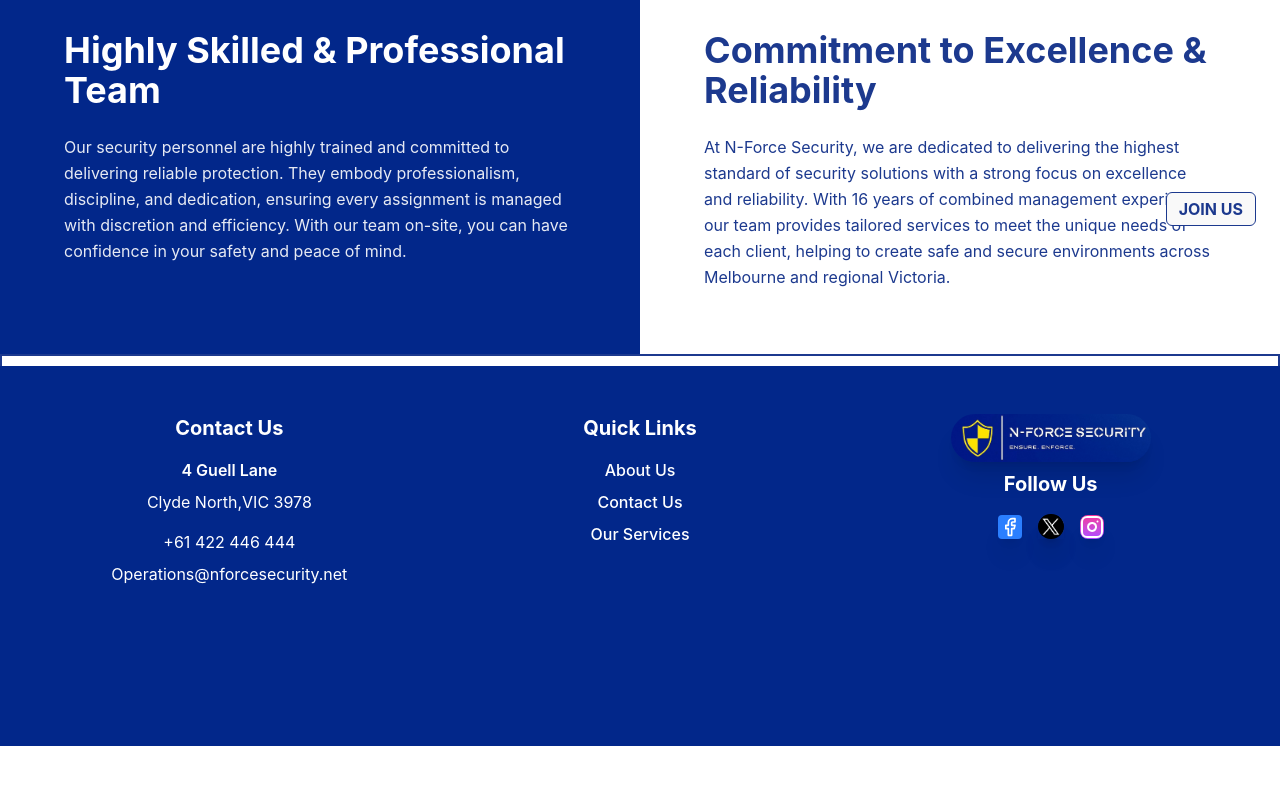
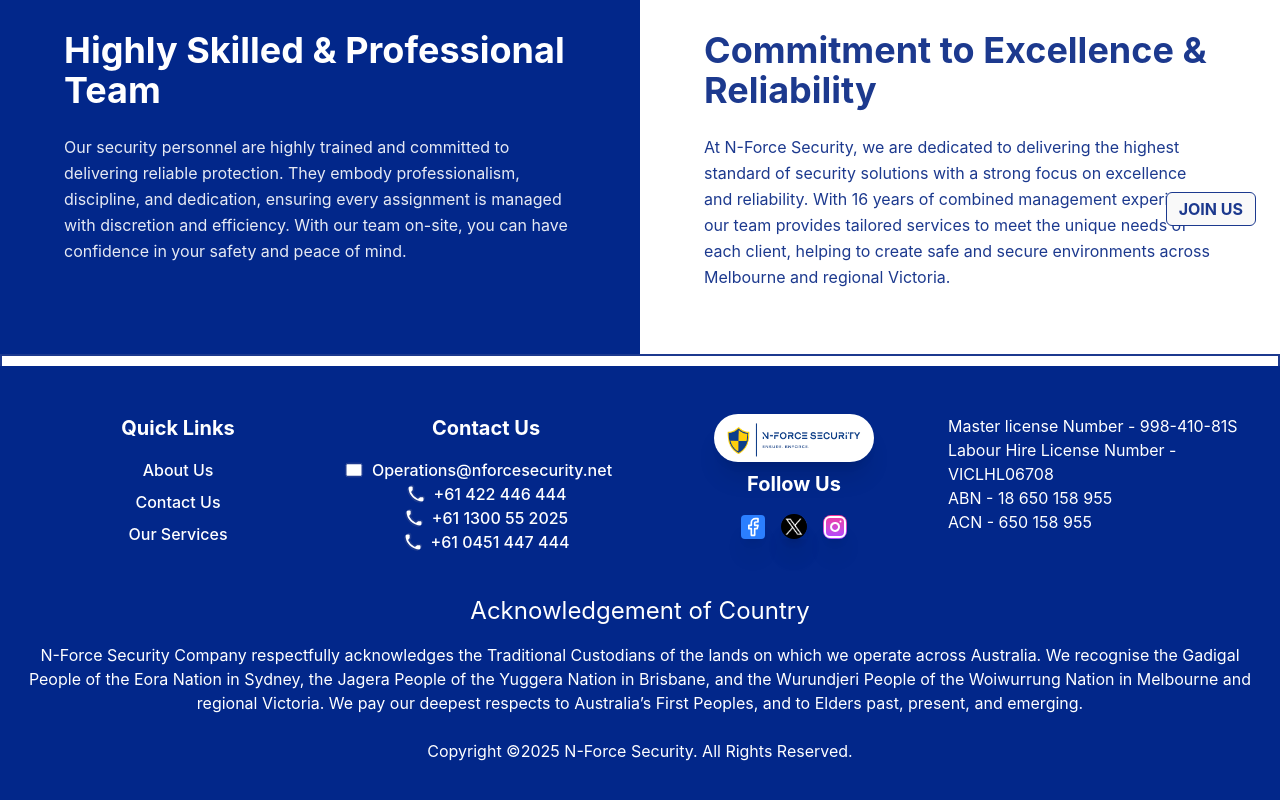
Before and after one commit to mynkbis/security, a React (Vite) app: page / in a window 1280 px wide. Shown: the part 558-1358 px from the top of the page. Before the commit the page ends 1304 px from the top, so only its background shows below. Built offline with nearby package versions, Linux system fonts and the light colour scheme.

Commit message:
footer changed

```diff
--- a/src/component/Footer.jsx
+++ b/src/component/Footer.jsx
@@ -1,31 +1,26 @@
-
-import { Twitter, FacebookIcon, InstagramIcon, LucideLinkedin, X } from "lucide-react"
-import { Link } from "react-router-dom"
-import logo from "../assets/logo.jpeg"
-import QuoteModal from "./Modal/Joinus"
-import { useState } from "react"
-import twitterLogo from "../assets/twitter.png"
+import {
+  Twitter,
+  FacebookIcon,
+  InstagramIcon,
+  LucideLinkedin,
+  X,
+  Phone,
+  Mail,
+} from "lucide-react";
+import { Link } from "react-router-dom";
+import logo from "../assets/logo1.png";
+import QuoteModal from "./Modal/Joinus";
+import { useState } from "react";
+import twitterLogo from "../assets/twitter.png";
 export default function Footer() {
-   const [show, setShow]=useState(false)
-    const handleJoin=()=>{
-      setShow(!show)
-    }
+  const [show, setShow] = useState(false);
+  const handleJoin = () => {
+    setShow(!show);
+  };
   return (
     <footer className=" w-full  flex justify-center bg-[#02278a] text-white py-12 px-4 md:px-6 pb-40">
       <div className=" max-w-7xl flex flex-wrap justify-center w-full">
-        {/* Left Column */}
-        <div className="w-full md:w-1/3 mb-8 md:mb-0 text-center">
-          <h2 className="text-xl font-bold mb-4">Contact Us</h2>
-          <div className="space-y-2">
-            <p className="font-semibold"> 4 Guell Lane</p>
-            <p>Clyde North,VIC 3978</p>
-            <p className="mt-4">+61 422 446 444</p>
-            <p>Operations@nforcesecurity.net</p>
-          </div>
-        </div>
-
-        {/* Middle Column */}
-        <div className="w-full md:w-1/3 mb-8 md:mb-0 text-center">
+        <div className="w-full md:w-1/4 mb-8 md:mb-0 text-center">
           <h2 className="text-xl font-bold mb-4 !text-white">Quick Links</h2>
           <ul className="space-y-2">
             <li>
@@ -46,36 +41,121 @@
           </ul>
         </div>
 
-        {/* Right Column */}
-        <div className="w-full md:w-1/3 flex flex-col items-center">
+        <div className="w-full md:w-1/4 mb-8 md:mb-0 text-center">
+          <h2 className="text-xl font-bold mb-4">Contact Us</h2>
+          <div className="flex items-center flex-col  space-x-4">
+            <Link className="flex items-center space-x-2">
+              <Mail
+                size={20}
+                fill="white"
+                className="text-blue-900 rounded-xl"
+              />
+              <span className="text-white">Operations@nforcesecurity.net</span>
+            </Link>
+            <Link to="" className="flex items-center space-x-2 ml-2 mr-2">
+              <Phone
+                size={20}
+                fill="white"
+                className="text-blue-900 rounded-xl"
+              />
+              <span className="text-white">+61 422 446 444</span>
+            </Link>
+              <Link to="" className="flex items-center space-x-2 ml-2 mr-2">
+              <Phone
+                size={20}
+                fill="white"
+                className="text-blue-900 rounded-xl"
+              />
+             <span className="text-white">+61 1300 55 2025</span>
+            </Link>
+              <Link to="" className="flex items-center space-x-2 ml-2 mr-2">
+              <Phone
+                size={20}
+                fill="white"
+                className="text-blue-900 rounded-xl"
+              />
+              <span className="text-white">+61 0451 447 444</span>
+            </Link>
+          </div>
+        </div>
+
+        <div className="w-full md:w-1/4 flex flex-col items-center">
           {/* Logo */}
           <img
             src={logo}
             alt="N Force Security"
-            className="h-12 w-50 mb-2 shadow-xl rounded-full"
+            className="h-12 w-40 mb-2 shadow-xl rounded-full"
           />
 
           {/* Follow Us */}
           <h2 className="text-xl font-bold mb-4">Follow Us</h2>
           <div className="flex space-x-4 mb-8 items-baseline">
-            <Link to="https://www.facebook.com/share/15f9PRKU5R/ " className="hover:text-blue-400 transition-colors">
-              <FacebookIcon className="text-white bg-blue-500 rounded-sm p-0.5 shadow-xl" size={24} />
+            <Link
+              to="https://www.facebook.com/share/15f9PRKU5R/ "
+              className="hover:text-blue-400 transition-colors"
+            >
+              <FacebookIcon
+                className="text-white bg-blue-500 rounded-sm p-0.5 shadow-xl"
+                size={24}
+              />
             </Link>
-           <Link to="https://x.com/nforcesec?t=UfNgyuksSZTt6owADPPxPA&s=08 " className="hover:text-blue-400 shadow-xl transition-colors">
+            <Link
+              to="https://x.com/nforcesec?t=UfNgyuksSZTt6owADPPxPA&s=08 "
+              className="hover:text-blue-400 shadow-xl transition-colors"
+            >
               <div className="shadow-3xl">
-              <img src={twitterLogo} className="rounded-full w-[26px] shadow-xl" />
+                <img
+                  src={twitterLogo}
+                  className="rounded-full w-[26px] shadow-xl"
+                />
               </div>
             </Link>
             {/* <Link to="#" className="hover:text-blue-400 transition-colors">
               <LucideLinkedin size={24} />
            </Link> */}
-           <Link to="https://www.instagram.com/nforce11" className="hover:text-blue-400 ">
-              <InstagramIcon className="text-white bg-gradient-to-t from-purple-500 to-pink-500 rounded-lg shadow-xl" size={24}/>
+            <Link
+              to="https://www.instagram.com/nforce11"
+              className="hover:text-blue-400 "
+            >
+              <InstagramIcon
+                className="text-white bg-gradient-to-t from-purple-500 to-pink-500 rounded-lg shadow-xl"
+                size={24}
+              />
             </Link>
           </div>
           <QuoteModal isOpen={show} onClose={() => handleJoin()} />
         </div>
+
+        <div className="w-full md:w-1/4 mb-8 md:mb-0 text-center">
+          <div className="flex items-left text-left flex-col  space-x-4">
+            Master license Number - 998-410-81S
+            <br />
+            Labour Hire License Number -
+            <br />
+            VICLHL06708
+            <br />
+            ABN - 18 650 158 955
+            <br />
+            ACN - 650 158 955
+          </div>
+        </div>
+
+        <div className="flex flex-col gap-4 mt-6 items-center">
+          <h1 className="text-lg md:text-2xl ">Acknowledgement of Country</h1>
+          <span className="text-center">
+            N-Force Security Company respectfully acknowledges the Traditional
+            Custodians of the lands on which we operate across Australia. We
+            recognise the Gadigal People of the Eora Nation in Sydney, the
+            Jagera People of the Yuggera Nation in Brisbane, and the Wurundjeri
+            People of the Woiwurrung Nation in Melbourne and regional Victoria.
+            We pay our deepest respects to Australia’s First Peoples, and to
+            Elders past, present, and emerging.
+          </span>
+        </div>
+        <span className="mt-6">
+          Copyright ©2025 N-Force Security. All Rights Reserved.
+        </span>
       </div>
     </footer>
-  )
+  );
 }
--- a/src/component/Header.jsx
+++ b/src/component/Header.jsx
@@ -3,7 +3,7 @@
 import { useLocation, useNavigate } from "react-router-dom";
 import menuItems from "../utils/menu";
 import TopBanner from "./TopBanner";
-import logo from "../assets/logo.jpeg";
+import logo from "../assets/logo1.png";
 
 const Header = () => {
   const [isMenuOpen, setIsMenuOpen] = useState(false);
@@ -71,7 +71,7 @@
     <div className="w-full relative">
       <TopBanner />
       <nav className="bg-white shadow-md">
-        <div className="max-w-7xl mx-auto px-4">
+        <div className="max-w-7xl mx-auto">
           <div className="flex justify-between items-center h-20">
             {/* Logo */}
             <div
```
Also changed, not shown: src/assets/logo.jpeg (deleted), src/assets/logo1.png (added). Lines whose indentation alone changed are shown as unchanged.
